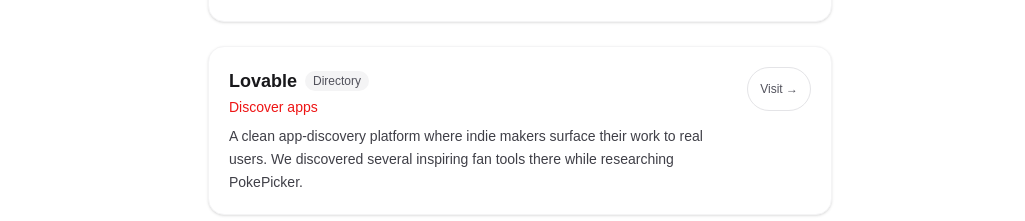
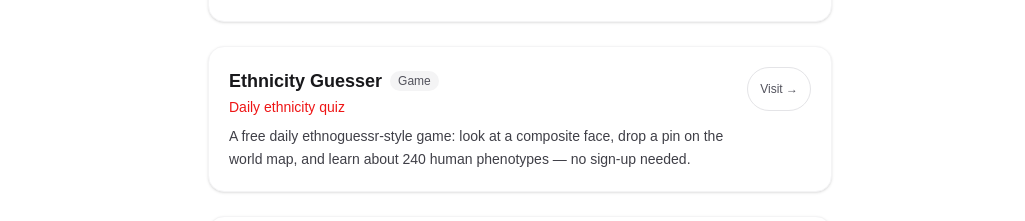
Before and after one commit to weiwang0908/pockpicker, a Next.js app: page /resources in a window 1280 px wide. Shown: the part 459-680 px from the top of the page, without its empty margins (120-1145 px from the left). Built offline with nearby package versions, Linux system fonts and the light colour scheme; no server answers.

Commit message:
feat: add Ethnicity Guesser dofollow link to resources page

```diff
--- a/app/resources/page.tsx
+++ b/app/resources/page.tsx
@@ -14,6 +14,8 @@
   tagline: string;
   description: string;
   category: "Game" | "Directory" | "Tool";
+  /** When true, the link is rendered dofollow (no `noreferrer`), passing full link equity. */
+  dofollow?: boolean;
 }
 
 const TOOLS: ToolEntry[] = [
@@ -24,6 +26,15 @@
     description:
       "A clever daily puzzle that fuses the Wordle mechanic with Pokémon guessing. Our team played it daily before building PokePicker — it's the perfect quick-break game for Pokémon fans.",
     category: "Game",
+  },
+  {
+    name: "Ethnicity Guesser",
+    url: "https://www.ethnicity-guesser.com",
+    tagline: "Daily ethnicity quiz",
+    description:
+      "A free daily ethnoguessr-style game: look at a composite face, drop a pin on the world map, and learn about 240 human phenotypes — no sign-up needed.",
+    category: "Game",
+    dofollow: true,
   },
   {
     name: "Lovable",
@@ -90,7 +101,7 @@
                     <a
                       href={tool.url}
                       target="_blank"
-                      rel="noopener noreferrer"
+                      rel={tool.dofollow ? "noopener" : "noopener noreferrer"}
                       className="text-lg font-semibold text-zinc-900 hover:text-brand dark:text-zinc-100"
                     >
                       {tool.name}
@@ -109,7 +120,7 @@
                 <a
                   href={tool.url}
                   target="_blank"
-                  rel="noopener noreferrer"
+                  rel={tool.dofollow ? "noopener" : "noopener noreferrer"}
                   className="inline-flex min-h-[44px] shrink-0 items-center rounded-full border border-zinc-200 px-3 py-1.5 text-xs font-medium text-zinc-600 transition-colors hover:border-brand hover:text-brand dark:border-zinc-700 dark:text-zinc-300"
                   aria-label={`Visit ${tool.name}`}
                 >
```
